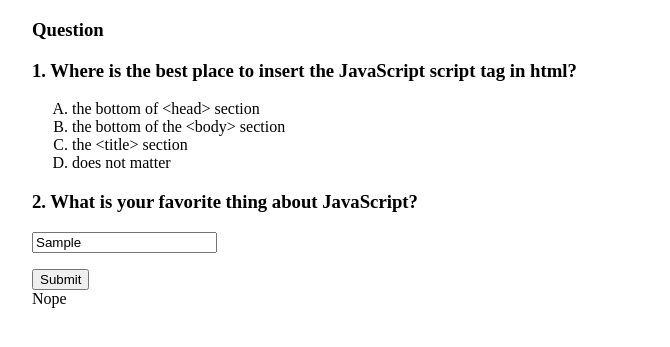
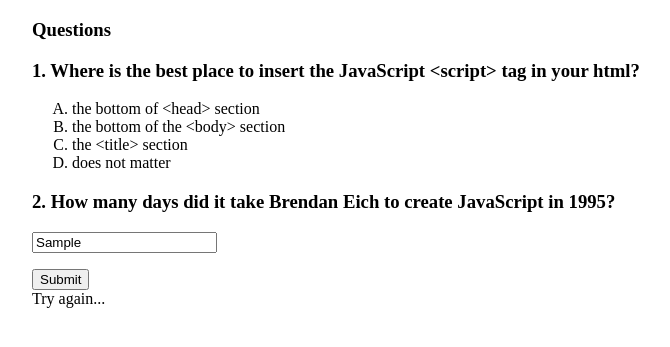
Before and after one commit to tyjdavis/quiz-constructor, a plain HTML site: page index.html in a window 1280 px wide. Both pictures are taken after typing "Sample" into the empty fields and a click on the button "Submit". Shown: the part 61-408 px from the top of the page, without its empty margins (96-766 px from the left). Drawn offline with nearby package versions, Linux system fonts and the light colour scheme.

Commit message:
cleaning up

```diff
--- a/index.html
+++ b/index.html
@@ -19,7 +19,7 @@
     <script src="https://cdnjs.cloudflare.com/ajax/libs/handlebars.js/4.0.6/handlebars.min.js"></script>
     <script id="multipleChoice" type="text/x-handlebars-template">
       <article>
-        <h1>Question</h1>
+        <h1>Questions</h1>
         <h3><strong>{{text}}</strong></h3>
         <ul>
           {{#each choices}}
--- a/index.js
+++ b/index.js
@@ -21,7 +21,7 @@ function MultipleChoiceQuestion (text, answer, choices) {
     if (li.textContent === this.answer) {
       answerSpace.textContent = "Yup";
     } else {
-      answerSpace.textContent = "Nope";
+      answerSpace.textContent = "Try again...";
     }
   }
 
@@ -54,7 +54,7 @@ ShortAnswerQuestion.prototype.isCorrect = function (event) {
   if (space === this.answer) {
     answerSpace.textContent = "Yup";
   } else {
-    answerSpace.textContent = "Nope";
+    answerSpace.textContent = "Try again...";
   }
 }
 
@@ -72,6 +72,6 @@ ShortAnswerQuestion.prototype.display = function () {
 
 //new constructors
 
-let q1 = new MultipleChoiceQuestion('1. Where is the best place to insert the JavaScript script tag in html?','the bottom of the <body> section', ['the bottom of <head> section', 'the bottom of the <body> section', 'the <title> section', 'does not matter']);
-let q2 = new ShortAnswerQuestion('2. What is your favorite thing about JavaScript?','nothing');
+let q1 = new MultipleChoiceQuestion('1. Where is the best place to insert the JavaScript <script> tag in your html?','the bottom of the <body> section', ['the bottom of <head> section', 'the bottom of the <body> section', 'the <title> section', 'does not matter']);
+let q2 = new ShortAnswerQuestion('2. How many days did it take Brendan Eich to create JavaScript in 1995?','10');
 [q1, q2].forEach(question => question.display());
```
